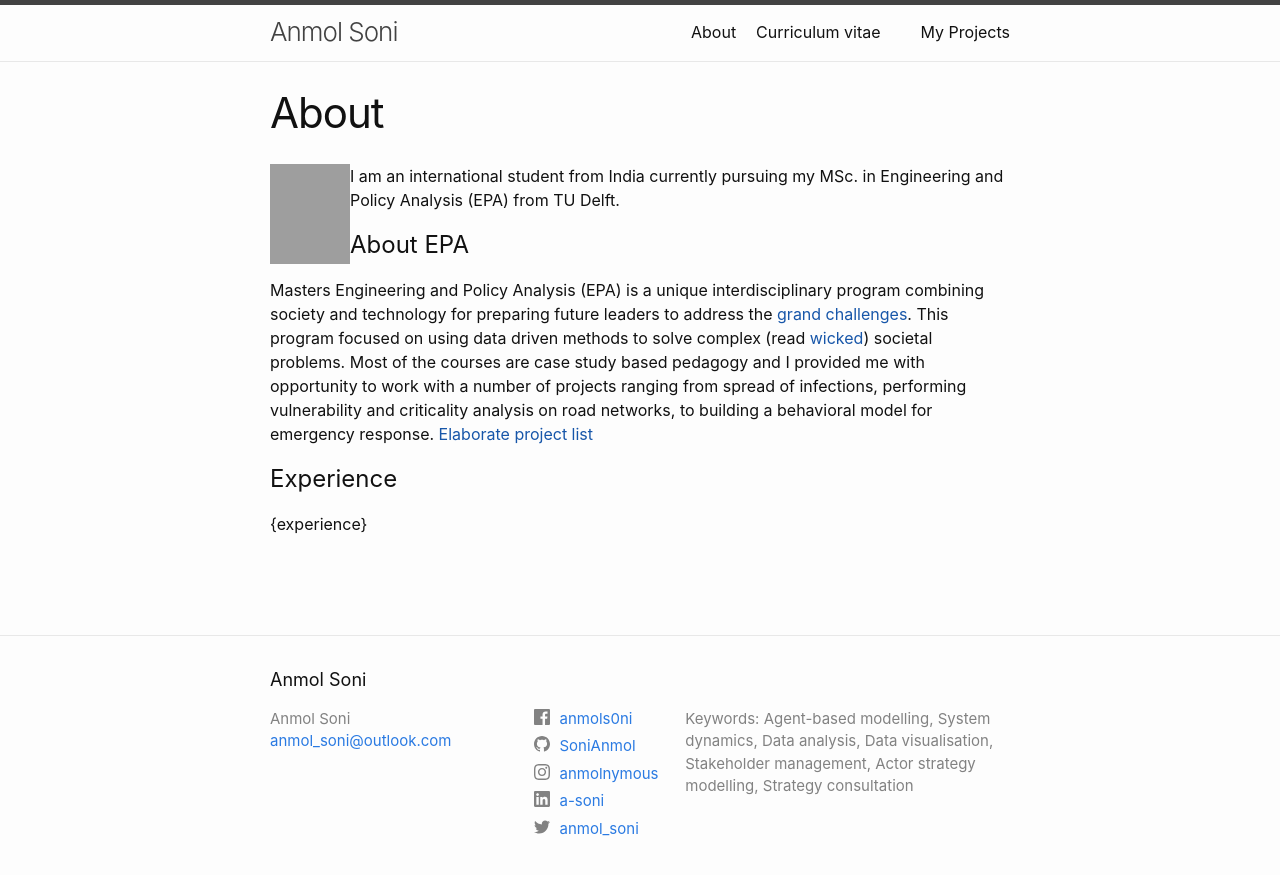
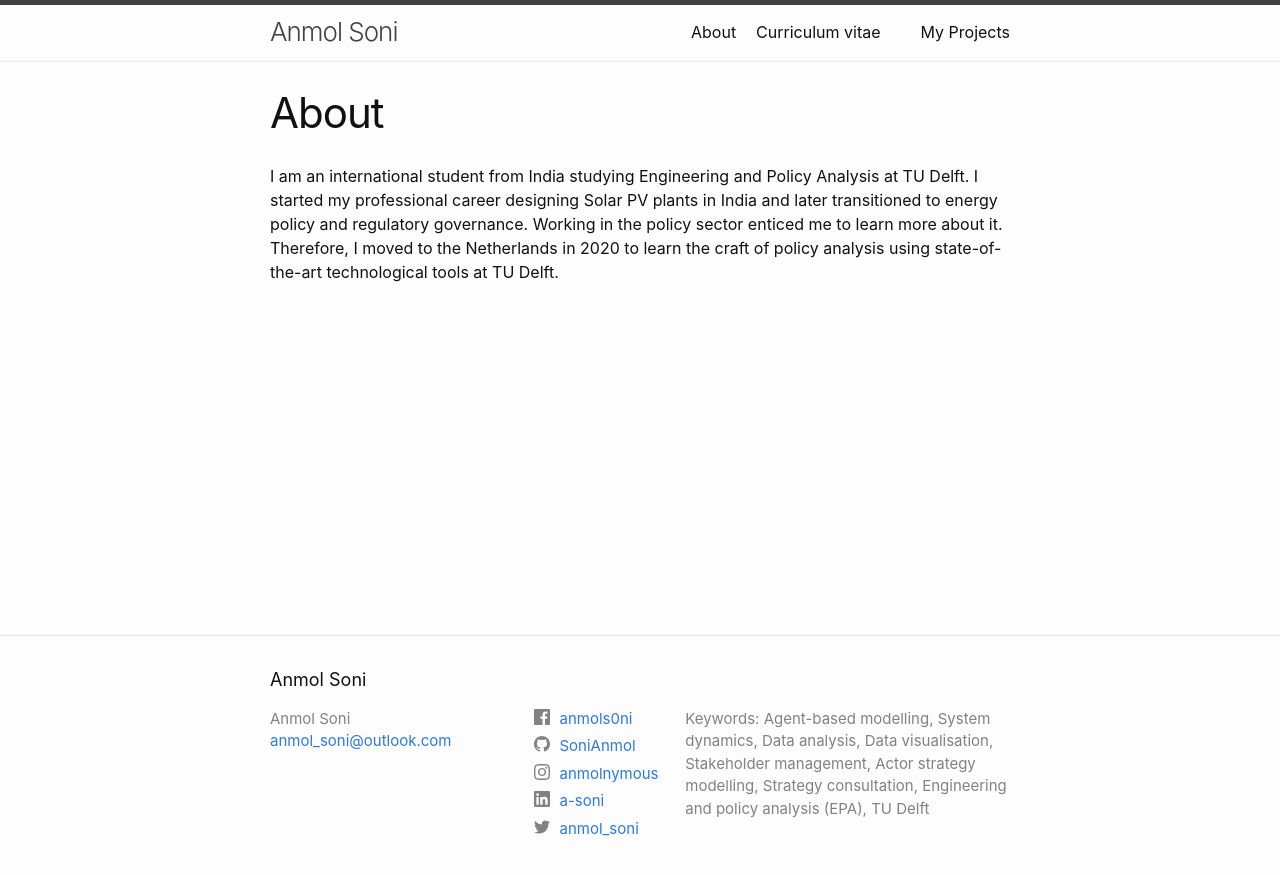
Before and after one commit to SoniAnmol/SoniAnmol.github.io, a Jekyll site: the page built from _pages/about.markdown, in a window 1280 px wide. Shown: the top 875 px of the page. Built offline with Jekyll 4.4.1, drawn with Linux system fonts in a browser that asks for light colours; grey boxes are pictures that could not be loaded.

Commit message:
update about

```diff
--- a/_config.yml
+++ b/_config.yml
@@ -21,7 +21,7 @@
 title: Anmol Soni
 email: anmol_soni@outlook.com
 description: >- # this means to ignore newlines until "baseurl:"
-  Keywords: Agent-based modelling, System dynamics, Data analysis, Data visualisation, Stakeholder management, Actor strategy modelling, Strategy consultation
+  Keywords: Agent-based modelling, System dynamics, Data analysis, Data visualisation, Stakeholder management, Actor strategy modelling, Strategy consultation, Engineering and policy analysis (EPA), TU Delft
 baseurl: "" # the subpath of your site, e.g. /blog
 url: "" # the base hostname & protocol for your site, e.g. http://example.com
 twitter_username: anmol_soni
--- a/_pages/about.markdown
+++ b/_pages/about.markdown
@@ -4,22 +4,7 @@ title: About
 permalink: /about/
 ---
 
-<img align="left" width="80" height="100"  src="https://drive.google.com/uc?export=view&id=1EZwjr-uqfOMBPB7WdFY5g4egWsd7GXvP">
-
-
-
-I am an international student from India currently pursuing my MSc. in Engineering and Policy Analysis (EPA) from TU
-Delft.
-
-# About EPA
-
-Masters Engineering and Policy Analysis (EPA) is a unique interdisciplinary program combining society and technology for
-preparing future leaders to address the [grand challenges](). This program focused on using data driven methods to solve
-complex (read [wicked]()) societal problems. Most of the courses are case study based pedagogy and I provided me with
-opportunity to work with a number of projects ranging from spread of infections, performing vulnerability and
-criticality analysis on road networks, to building a behavioral model for emergency response.
-[Elaborate project list]()
-
-# Experience
-
-{experience}
+I am an international student from India studying Engineering and Policy Analysis at TU Delft. I started my professional
+career designing Solar PV plants in India and later transitioned to energy policy and regulatory governance. Working in
+the policy sector enticed me to learn more about it. Therefore, I moved to the Netherlands in 2020 to learn the craft of policy
+analysis using state-of-the-art technological tools at TU Delft.
```
Also changed, not shown: _pages/cv.md (+2 -2 lines).
